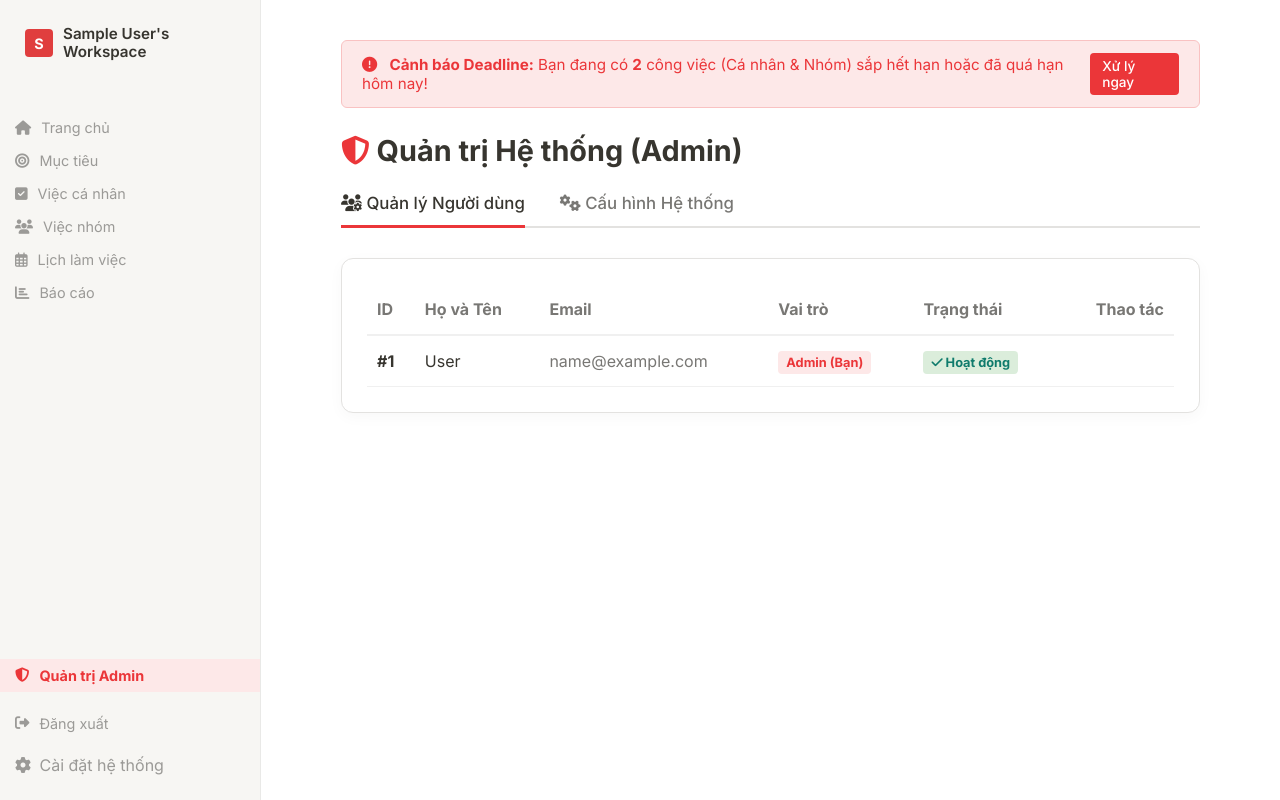
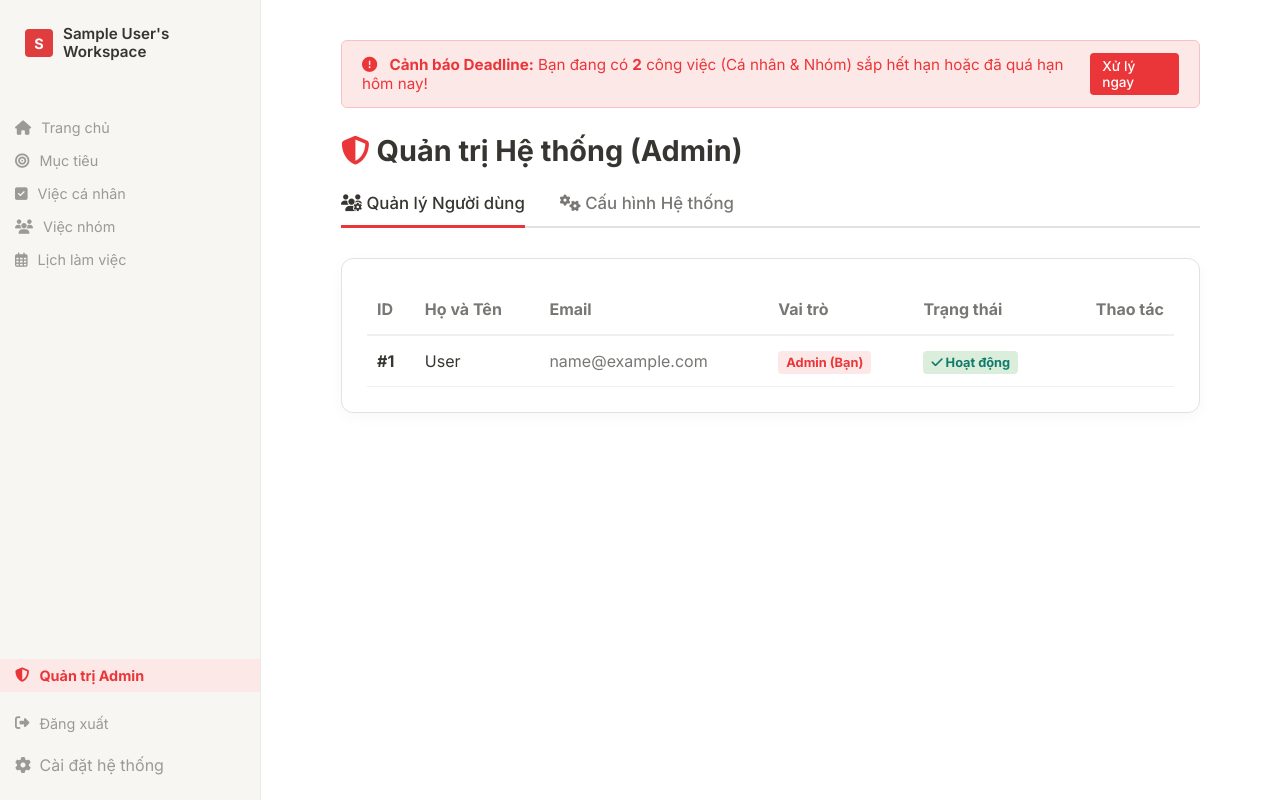
Before and after one commit to qinTn291410/Quanly_congviec-nhom, a PHP site: template views/admin/index.php in a window 1280 px wide. Run offline with PHP 8.4, Linux system fonts and the light colour scheme; the visitor is signed in with stand-in values (Sample User, id 1); the template is opened without the code that fills it: most values are stand-ins (such as "Sample title", 1, 10 or a date in 2020); some libraries are stand-ins or nearby versions.

Commit message:
Init: Dự án Task Manager

```diff
--- a/views/layout/header.php
+++ b/views/layout/header.php
@@ -17,7 +17,6 @@ $menu_goals = ($lang === 'en') ? 'Goals' : 'Mục tiêu';
 $menu_tasks = ($lang === 'en') ? 'Personal Tasks' : 'Việc cá nhân';
 $menu_team = ($lang === 'en') ? 'Team Workspace' : 'Việc nhóm';
 $menu_calendar = ($lang === 'en') ? 'Calendar' : 'Lịch làm việc';
-$menu_reports = ($lang === 'en') ? 'Reports' : 'Báo cáo';
 $menu_logout = ($lang === 'en') ? 'Logout' : 'Đăng xuất';
 $menu_settings = ($lang === 'en') ? 'System Settings' : 'Cài đặt hệ thống';
 
@@ -77,7 +76,6 @@ if (isset($_SESSION['user_id'])) {
         <a href="index.php?action=tasks" class="menu-item"><i class="fas fa-check-square"></i> <?= $menu_tasks ?></a>
         <a href="index.php?action=teams" class="menu-item"><i class="fas fa-users"></i> <?= $menu_team ?></a>
         <a href="index.php?action=calendar" class="menu-item"><i class="far fa-calendar-alt"></i> <?= $menu_calendar ?></a>
-        <a href="index.php?action=report-personal" class="menu-item"><i class="fas fa-chart-bar"></i> <?= $menu_reports ?></a>
 
         <div style="margin-top: auto;">
             <?php if (isset($_SESSION['role']) && $_SESSION['role'] === 'admin'): ?>
```
